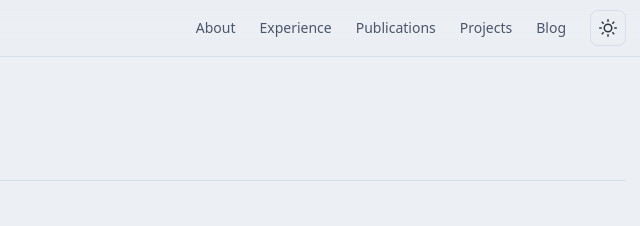
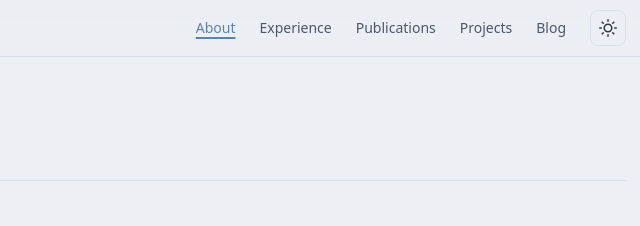
Before and after one commit to Nick-AI/nick-ai.github.io, an Eleventy site: page src/pages/about.njk in a window 1280 px wide. Shown: the top 226 px of the page, 502-1142 px from the left. Built offline with nearby package versions, Linux system fonts and the light colour scheme; Eleventy itself is replaced by a stand-in of ours; files that its build step writes are made by us from their sources.

Commit message:
Added navigation state tracking for better navigation experience

```diff
--- a/src/_includes/partials/nav.njk
+++ b/src/_includes/partials/nav.njk
@@ -12,7 +12,7 @@
 
     <div class="site-nav__links">
       {% for item in site.nav %}
-      <a href="{{ item.url }}" class="site-nav__link">{{ item.label }}</a>
+      <a href="{{ item.url }}" class="site-nav__link{% if page.url == item.url %} is-active{% endif %}">{{ item.label }}</a>
       {% endfor %}
 
       {% include "partials/theme-toggle.njk" %}
--- a/src/assets/css/components.css
+++ b/src/assets/css/components.css
@@ -43,8 +43,15 @@
   transition: color var(--transition-fast);
 }
 
-.site-nav__link:hover {
+.site-nav__link:hover,
+.site-nav__link.is-active {
   color: var(--color-accent);
+}
+
+.site-nav__link.is-active {
+  text-decoration: underline;
+  text-underline-offset: 4px;
+  text-decoration-thickness: 2px;
 }
 
 .site-nav__toggle {
```
